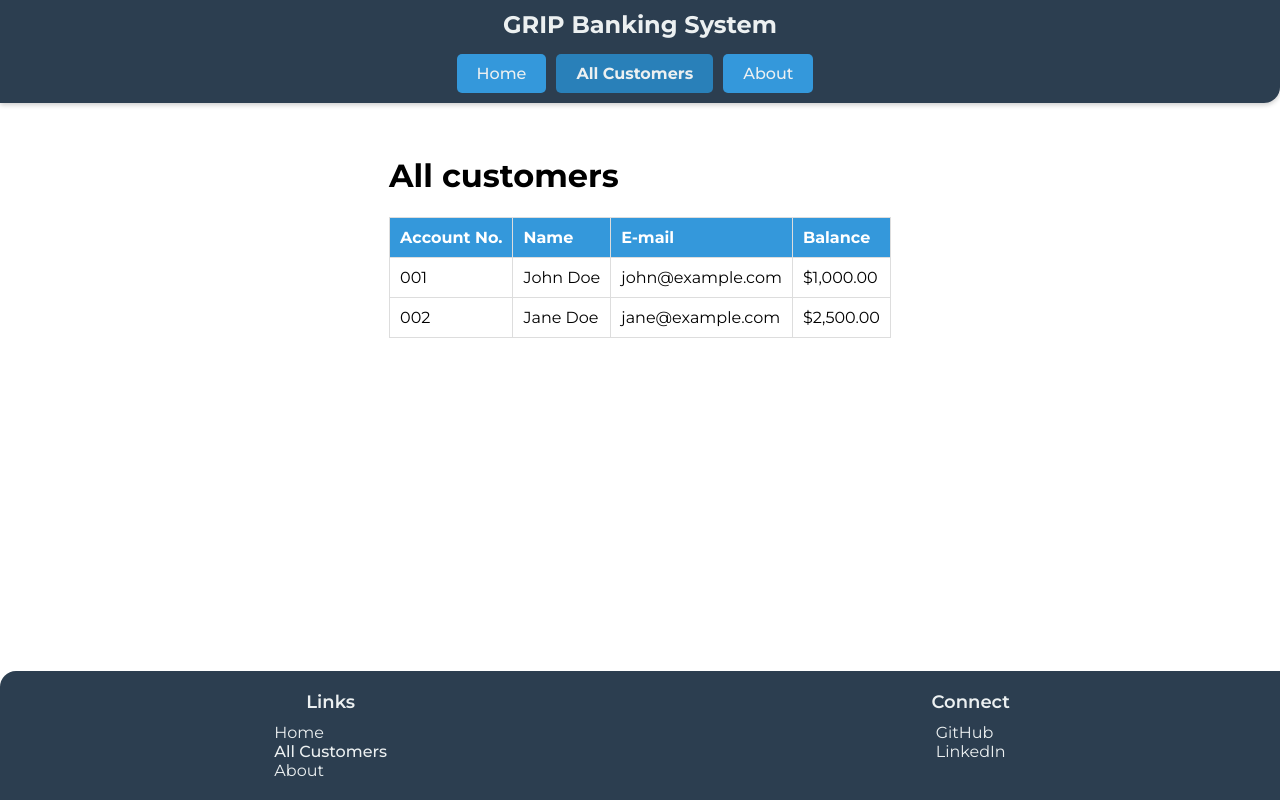
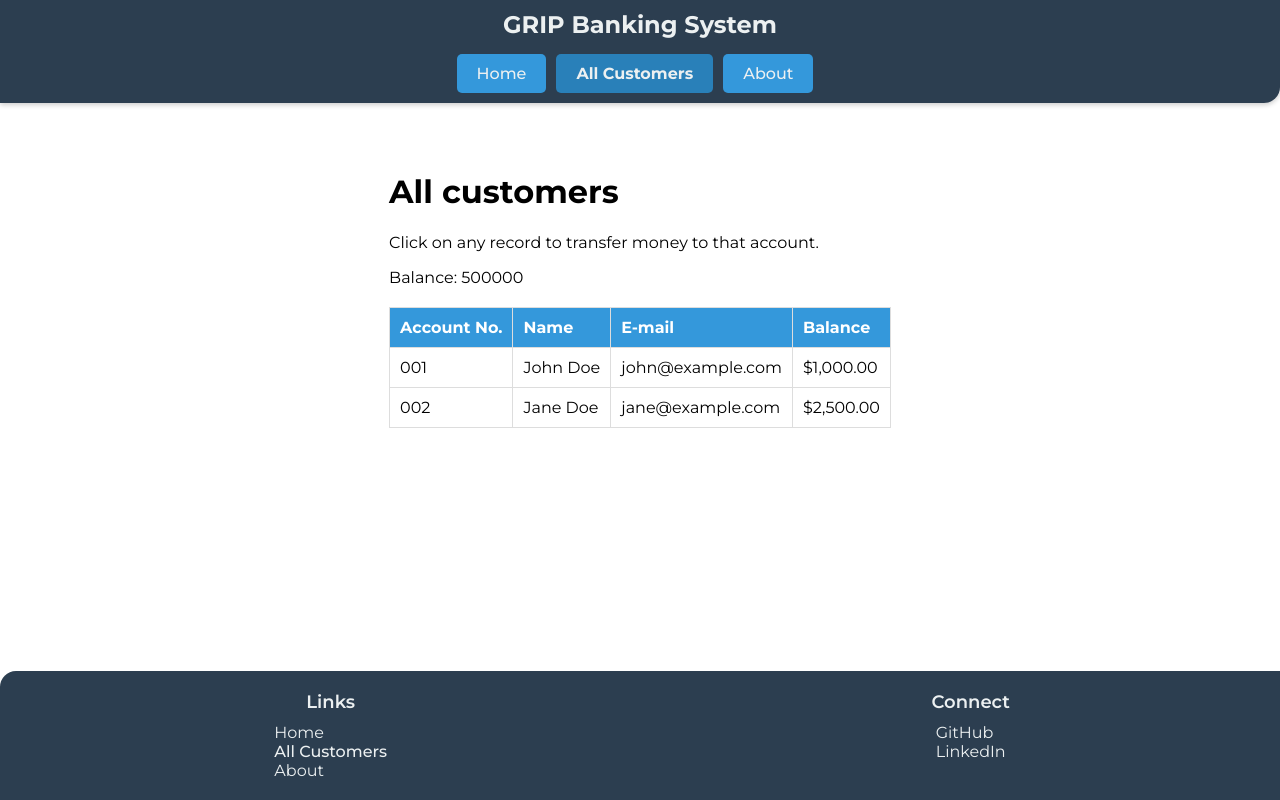
Before and after one commit to snehguptafr/GRIP-banking-system, a React (Vite) app in the folder banking-client/: page /customers in a window 1280 px wide. Built offline with nearby package versions, Linux system fonts and the light colour scheme.

Commit message:
minor changes

```diff
--- a/banking-client/src/pages/Customers.jsx
+++ b/banking-client/src/pages/Customers.jsx
@@ -4,6 +4,10 @@ export default function Customers() {
   return (
     <main className="customers">
       <h1>All customers</h1>
+      <p>
+        Click on any record to transfer money to that account.
+      </p>
+      <p>Balance: 500000</p>
 
       <table>
         <thead>
--- a/banking-client/src/pages/customers.css
+++ b/banking-client/src/pages/customers.css
@@ -1,6 +1,4 @@
-.customers {
-  margin-top: 2rem;
-}
+
 table {
   width: 100%;
   border-collapse: collapse;
```
